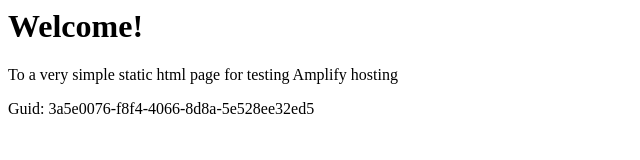
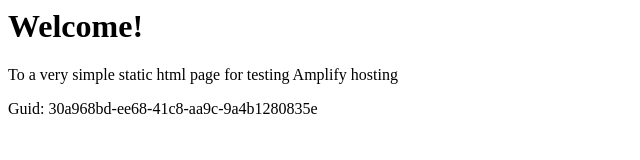
Before and after one commit to aws-aemilia-dub/Github-PR-Commit-Integration-Test-DoNotTouch-GitHubWebhookPushCanaryTest-v1-preprod-eu-west-1, a website: page src/index.html in a window 1280 px wide. Shown: the full height of the page, 0-640 px from the left. Drawn offline with Linux system fonts and the light colour scheme.

Commit message:
commit from integ tests

```diff
--- a/src/index.html
+++ b/src/index.html
@@ -12,6 +12,6 @@
 <body>
     <h1>Welcome!</h1>
     <p>To a very simple static html page for testing Amplify hosting</p>
-    <p>Guid: 3a5e0076-f8f4-4066-8d8a-5e528ee32ed5</p></body>
+    <p>Guid: 30a968bd-ee68-41c8-aa9c-9a4b1280835e</p></body>
 
 </html>
```
